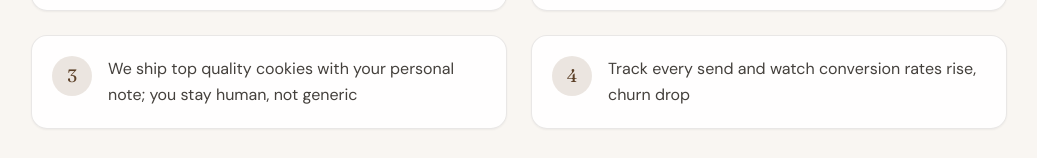
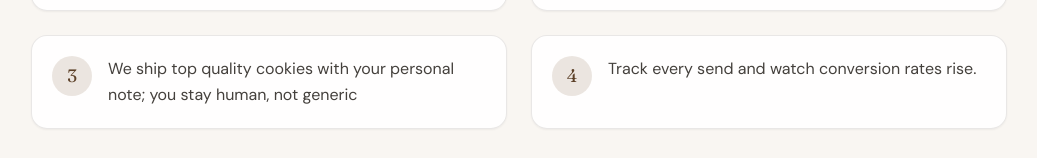
Before and after one commit to CloseAndKeep/CloseAndKeep, a Next.js app in the folder web/: page / in a window 1280 px wide. Shown: the part 751-909 px from the top of the page, without its empty margins (121-1158 px from the left). Built offline with nearby package versions, Linux system fonts and the light colour scheme; no server answers.

Commit message:
Tighten homepage step 4 copy to focus on conversion rates.

```diff
--- a/web/app/(marketing)/page.tsx
+++ b/web/app/(marketing)/page.tsx
@@ -22,7 +22,7 @@ const steps = [
   "Add a few CloseAndKeep fields to the CRM your reps already use",
   "We can automatically collect the shipping address. No need to manually enter",
   "We ship top quality cookies with your personal note; you stay human, not generic",
-  "Track every send and watch conversion rates rise, churn drop",
+  "Track every send and watch conversion rates rise.",
 ];
 
 const jsonLd = {
```
